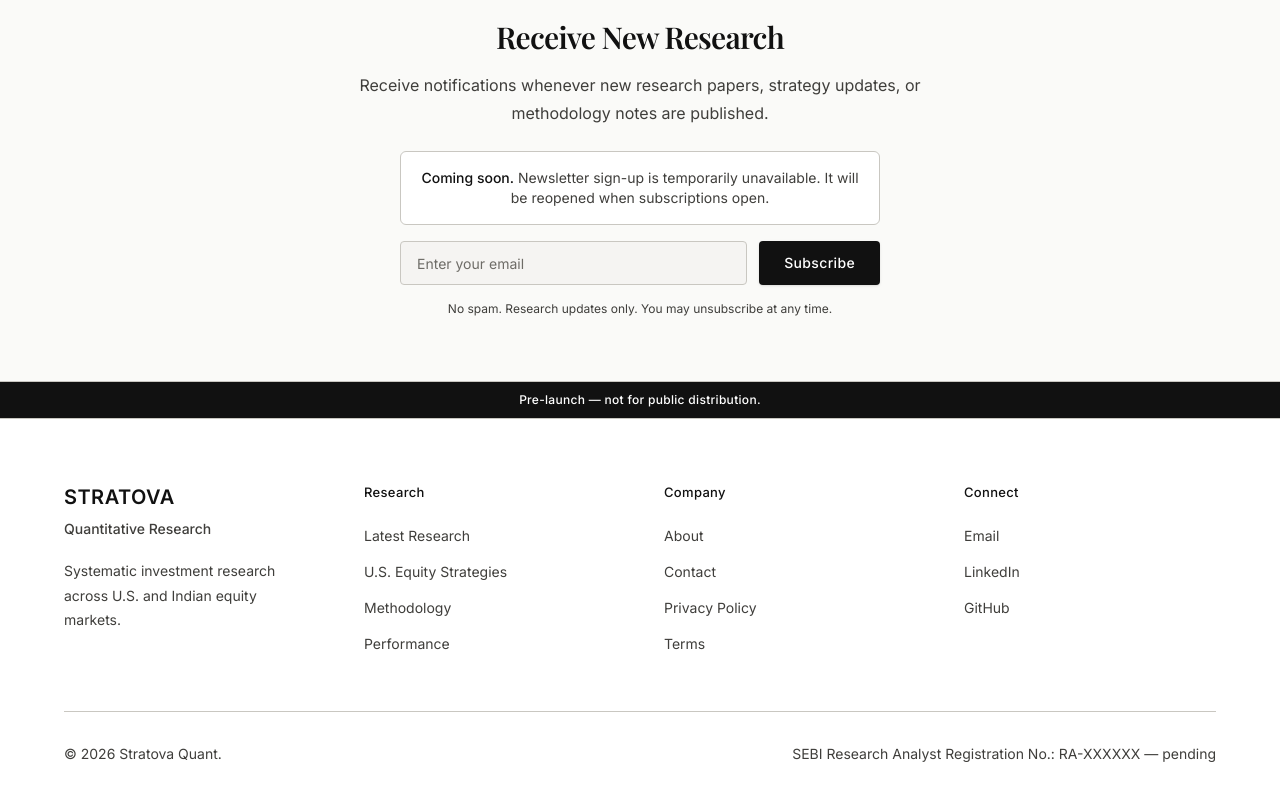
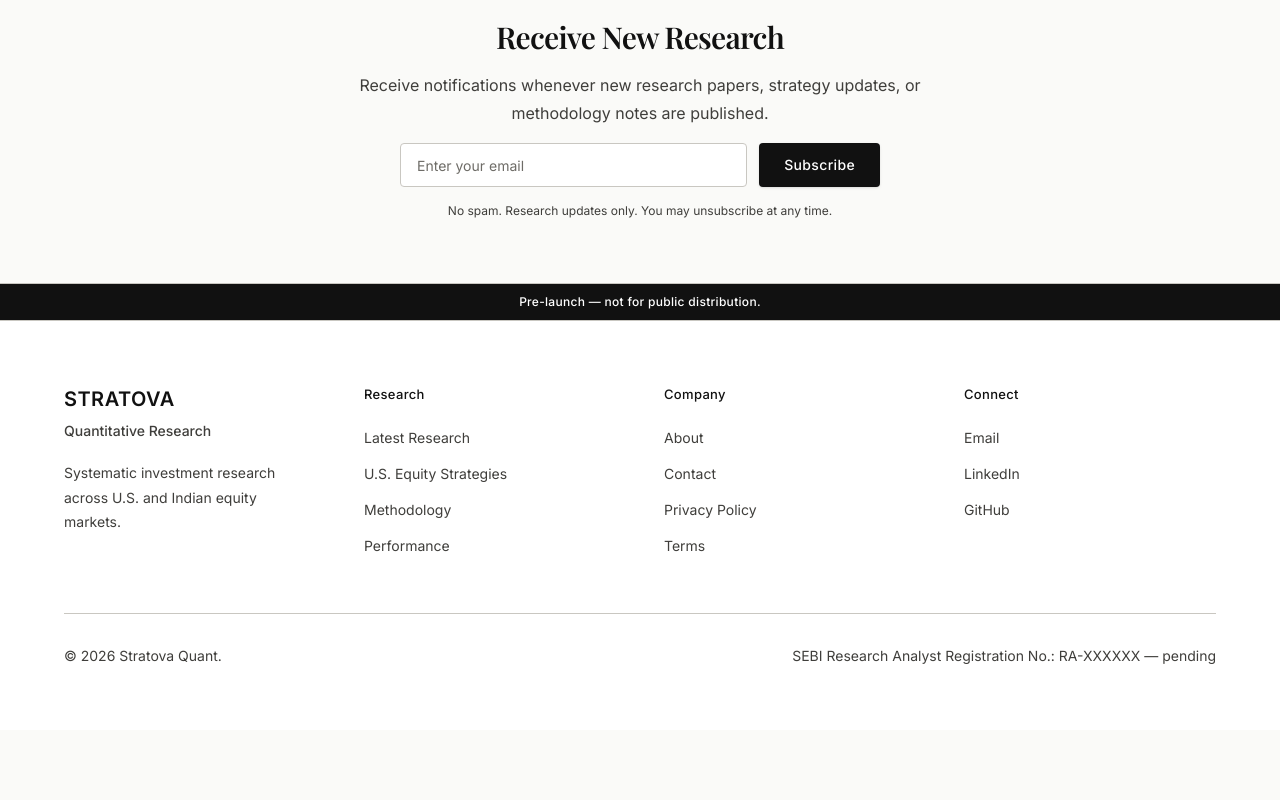
Before and after one commit to erniersnail/stratova, a Next.js app: page / in a window 1280 px wide. Shown: the part 2568-3368 px from the top of the page. After the commit the page ends 3298 px from the top, so only its background shows below. Built offline with nearby package versions, Linux system fonts and the light colour scheme; a web font is replaced by a local one.

Commit message:
Phase 4 fix: server-side email validation on forms

```diff
--- a/components/contact/ContactForm.tsx
+++ b/components/contact/ContactForm.tsx
@@ -1,54 +1,70 @@
 "use client";
 
-import { useState } from "react";
+import { useActionState } from "react";
 import Input from "@/components/ui/Input";
 import Button from "@/components/ui/Button";
+import { submitContactAction } from "@/lib/contact/actions";
 
-// ─────────────────────────────────────────────────────────────────────────────
-// DISABLED (Phase 1): no submission backend exists yet.
-// The handler was previously a no-op that silently discarded user input.
-// Inputs are disabled, the submit handler is removed, and a visible notice is
-// shown so no visitor is led to believe a message was delivered.
-// Re-enable in Phase 2 once the persistence layer exists.
-// ─────────────────────────────────────────────────────────────────────────────
+type ContactFormState = Parameters<typeof submitContactAction>[0];
+
+const initialState: ContactFormState = {};
 
 export default function ContactForm() {
-  const [formData, setFormData] = useState({ name: "", email: "", company: "", message: "" });
+  const [state, formAction, pending] = useActionState(
+    submitContactAction,
+    initialState,
+  );
 
-  const disabledClass = " disabled:cursor-not-allowed disabled:bg-surface-hover disabled:text-tertiary";
+  // Remount the fields on success so a submitted form clears itself.
+  // Uncontrolled inputs + key remount keeps error values (via defaultValue)
+  // without setState-in-effect. See react.dev "you might not need an effect".
+  const formKey = state.success ? "submitted" : "editing";
 
   return (
-    <form className="space-y-4" aria-describedby="contact-form-notice">
-      <div className="rounded-md border border-border bg-surface p-4">
-        <p id="contact-form-notice" className="text-sm text-secondary">
-          <span className="font-medium text-foreground">Coming soon.</span>{" "}
-          The contact form is temporarily unavailable. Please email{" "}
-          <a href="mailto:info@stratovaquant.com" className="underline hover:text-foreground">
-            info@stratovaquant.com
-          </a>{" "}
-          and we will respond directly.
-        </p>
-      </div>
+    <form key={formKey} action={formAction} className="space-y-4" noValidate>
+      {state.error && (
+        <div
+          role="alert"
+          className="rounded-md border border-border bg-surface px-4 py-3"
+        >
+          <p className="text-sm text-secondary">{state.error}</p>
+        </div>
+      )}
+      {state.success && (
+        <div
+          role="status"
+          className="rounded-md border border-border bg-surface px-4 py-3"
+        >
+          <p className="text-sm text-foreground">{state.success}</p>
+        </div>
+      )}
 
       <div>
         <label htmlFor="name" className="block text-sm font-medium text-foreground mb-1.5">Name</label>
-        <Input id="name" placeholder="Your name" required disabled value={formData.name} onChange={(e) => setFormData({ ...formData, name: e.target.value })} className={disabledClass} />
+        <Input id="name" name="name" placeholder="Your name" required disabled={pending} defaultValue={state.fields?.name} autoComplete="name" />
       </div>
       <div>
         <label htmlFor="email" className="block text-sm font-medium text-foreground mb-1.5">Email</label>
-        <Input id="email" type="email" placeholder="your@email.com" required disabled value={formData.email} onChange={(e) => setFormData({ ...formData, email: e.target.value })} className={disabledClass} />
+        <Input id="email" name="email" type="email" placeholder="your@email.com" required disabled={pending} defaultValue={state.fields?.email} autoComplete="email" />
       </div>
       <div>
         <label htmlFor="company" className="block text-sm font-medium text-foreground mb-1.5">Company</label>
-        <Input id="company" placeholder="Company name" disabled value={formData.company} onChange={(e) => setFormData({ ...formData, company: e.target.value })} className={disabledClass} />
+        <Input id="company" name="company" placeholder="Company name" disabled={pending} defaultValue={state.fields?.company} autoComplete="organization" />
       </div>
       <div>
         <label htmlFor="message" className="block text-sm font-medium text-foreground mb-1.5">Message</label>
-        <textarea id="message" rows={6} required disabled placeholder="How can we help?" value={formData.message} onChange={(e) => setFormData({ ...formData, message: e.target.value })} className={`w-full rounded-md border border-border bg-surface px-4 py-2.5 text-sm text-foreground placeholder:text-tertiary resize-none transition-colors duration-200 focus:border-foreground focus:outline-none disabled:cursor-not-allowed disabled:bg-surface-hover disabled:text-tertiary`} />
+        <textarea id="message" name="message" rows={6} required disabled={pending} placeholder="How can we help?" defaultValue={state.fields?.message} className="w-full rounded-md border border-border bg-surface px-4 py-2.5 text-sm text-foreground placeholder:text-tertiary resize-none transition-colors duration-200 focus:border-foreground focus:outline-none disabled:cursor-not-allowed disabled:bg-surface-hover disabled:text-tertiary" />
       </div>
-      <Button type="submit" variant="primary" size="md" disabled>
-        Send Message
+      <Button type="submit" variant="primary" size="md" disabled={pending}>
+        {pending ? "Sending…" : "Send Message"}
       </Button>
+
+      <p className="text-sm text-secondary">
+        Prefer email?{" "}
+        <a href="mailto:info@stratovaquant.com" className="underline hover:text-foreground">
+          info@stratovaquant.com
+        </a>
+      </p>
     </form>
   );
 }
--- /dev/null
+++ b/components/sections/NewsletterForm.tsx
@@ -0,0 +1,66 @@
+"use client";
+
+import { useActionState } from "react";
+import Input from "@/components/ui/Input";
+import Button from "@/components/ui/Button";
+import { subscribeNewsletterAction } from "@/lib/newsletter/actions";
+
+type NewsletterFormState = Parameters<typeof subscribeNewsletterAction>[0];
+
+const initialState: NewsletterFormState = {};
+
+export default function NewsletterForm() {
+  const [state, formAction, pending] = useActionState(
+    subscribeNewsletterAction,
+    initialState,
+  );
+
+  // Remount the field on success so a subscribed form clears itself.
+  const formKey = state.success ? "submitted" : "editing";
+
+  return (
+    <div className="mx-auto mt-4 max-w-[480px]">
+      <form
+        key={formKey}
+        action={formAction}
+        className="flex flex-col gap-3 sm:flex-row sm:items-center"
+        noValidate
+      >
+        <label htmlFor="newsletter-email" className="sr-only">
+          Email address
+        </label>
+        <Input
+          id="newsletter-email"
+          name="email"
+          type="email"
+          placeholder="Enter your email"
+          required
+          disabled={pending}
+          defaultValue={state.fields?.email}
+          autoComplete="email"
+          className="flex-1 disabled:cursor-not-allowed disabled:bg-surface-hover disabled:text-tertiary"
+        />
+        <Button
+          type="submit"
+          variant="primary"
+          size="md"
+          disabled={pending}
+          className="shrink-0"
+        >
+          {pending ? "Subscribing…" : "Subscribe"}
+        </Button>
+      </form>
+
+      {state.error && (
+        <div role="alert" className="mt-3 rounded-md border border-border bg-surface px-4 py-3">
+          <p className="text-sm text-secondary">{state.error}</p>
+        </div>
+      )}
+      {state.success && (
+        <div role="status" className="mt-3 rounded-md border border-border bg-surface px-4 py-3">
+          <p className="text-sm text-foreground">{state.success}</p>
+        </div>
+      )}
+    </div>
+  );
+}
--- a/components/sections/NewsletterSection.tsx
+++ b/components/sections/NewsletterSection.tsx
@@ -1,17 +1,7 @@
 import Section from "@/components/layout/Section";
 import Container from "@/components/layout/Container";
 import SectionHeader from "@/components/common/SectionHeader";
-import Input from "@/components/ui/Input";
-import Button from "@/components/ui/Button";
-
-// ─────────────────────────────────────────────────────────────────────────────
-// DISABLED (Phase 1): no subscription backend exists yet.
-// This form previously had no onSubmit handler and no action, so submitting it
-// triggered a native browser GET navigation and silently discarded the address.
-// Inputs are disabled and a visible notice is shown so no visitor is led to
-// believe a subscription was created.
-// Re-enable in Phase 2 once the persistence layer exists.
-// ─────────────────────────────────────────────────────────────────────────────
+import NewsletterForm from "@/components/sections/NewsletterForm";
 
 export default function NewsletterSection() {
   return (
@@ -23,39 +13,7 @@ export default function NewsletterSection() {
           description="Receive notifications whenever new research papers, strategy updates, or methodology notes are published."
         />
 
-        <div className="mx-auto mt-6 max-w-[480px] rounded-md border border-border bg-surface p-4">
-          <p id="newsletter-notice" className="text-sm text-secondary">
-            <span className="font-medium text-foreground">Coming soon.</span>{" "}
-            Newsletter sign-up is temporarily unavailable. It will be reopened when
-            subscriptions open.
-          </p>
-        </div>
-
-        <form
-          className="mx-auto mt-4 flex max-w-[480px] flex-col gap-3 sm:flex-row sm:items-center"
-          aria-describedby="newsletter-notice"
-        >
-          <label htmlFor="email-input" className="sr-only">
-            Email address
-          </label>
-          <Input
-            id="email-input"
-            type="email"
-            placeholder="Enter your email"
-            required
-            disabled
-            className="flex-1 disabled:cursor-not-allowed disabled:bg-surface-hover disabled:text-tertiary"
-          />
-          <Button
-            type="submit"
-            variant="primary"
-            size="md"
-            disabled
-            className="shrink-0"
-          >
-            Subscribe
-          </Button>
-        </form>
+        <NewsletterForm />
 
         <p className="mt-4 text-xs text-secondary">
           No spam. Research updates only. You may unsubscribe at any time.
--- /dev/null
+++ b/lib/contact/actions.ts
@@ -0,0 +1,62 @@
+"use server";
+
+import { createClient } from "@/lib/supabase/server";
+import { isValidEmail } from "@/lib/validation/email";
+
+/**
+ * Contact form state. Kept non-exported deliberately: a "use server" module
+ * may only export async functions. Callers infer it via
+ * `Parameters<typeof submitContactAction>[0]`.
+ */
+type ContactState = {
+  error?: string;
+  success?: string;
+  fields?: {
+    name?: string;
+    email?: string;
+    company?: string;
+    message?: string;
+  };
+};
+
+/**
+ * Persists a contact submission. Only (email, message) are stored — see
+ * migration 0001. Name/company are collected for context in the UI and
+ * validated, but have no column. DB errors are never leaked to the visitor.
+ */
+export async function submitContactAction(
+  _prev: ContactState,
+  formData: FormData,
+): Promise<ContactState> {
+  const name = String(formData.get("name") ?? "").trim();
+  const email = String(formData.get("email") ?? "").trim();
+  const company = String(formData.get("company") ?? "").trim();
+  const message = String(formData.get("message") ?? "").trim();
+
+  const fields = { name, email, company, message };
+
+  if (!name) {
+    return { error: "Please provide your name.", fields };
+  }
+  if (!email || !message) {
+    return { error: "Please provide your email and a message.", fields };
+  }
+  if (!isValidEmail(email)) {
+    return { error: "Enter a valid email address.", fields };
+  }
+
+  const supabase = await createClient();
+
+  const { error } = await supabase
+    .from("contact_submissions")
+    .insert({ email, message });
+
+  if (error) {
+    return {
+      error: "Could not send. Please try again or email us directly.",
+      fields,
+    };
+  }
+
+  return { success: "Thanks — we'll be in touch." };
+}
--- /dev/null
+++ b/lib/newsletter/actions.ts
@@ -0,0 +1,48 @@
+"use server";
+
+import { createClient } from "@/lib/supabase/server";
+import { isValidEmail } from "@/lib/validation/email";
+
+/**
+ * Newsletter state. Kept non-exported deliberately: a "use server" module
+ * may only export async functions. Callers infer it via
+ * `Parameters<typeof subscribeNewsletterAction>[0]`.
+ */
+type NewsletterState = {
+  error?: string;
+  success?: string;
+  fields?: { email?: string };
+};
+
+/**
+ * Subscribes an email to the newsletter. A duplicate address returns the
+ * same success copy — never reveals whether an email is already subscribed.
+ */
+export async function subscribeNewsletterAction(
+  _prev: NewsletterState,
+  formData: FormData,
+): Promise<NewsletterState> {
+  const email = String(formData.get("email") ?? "").trim();
+
+  if (!email) {
+    return { error: "Please enter your email address.", fields: { email } };
+  }
+  if (!isValidEmail(email)) {
+    return { error: "Enter a valid email address.", fields: { email } };
+  }
+
+  const supabase = await createClient();
+
+  const { error } = await supabase
+    .from("newsletter_signups")
+    .insert({ email });
+
+  if (error) {
+    if ((error as { code?: string }).code === "23505") {
+      return { success: "You're already on the list." };
+    }
+    return { error: "Could not subscribe. Please try again.", fields: { email } };
+  }
+
+  return { success: "You're on the list." };
+}
--- /dev/null
+++ b/lib/validation/email.ts
@@ -0,0 +1,7 @@
+export const EMAIL_RE = /^[^\s@]+@[^\s@]+\.[^\s@]{2,}$/;
+
+export function isValidEmail(raw: string): boolean {
+  const trimmed = raw.trim();
+  if (trimmed.length === 0 || trimmed.length > 254) return false;
+  return EMAIL_RE.test(trimmed);
+}
```
Also changed, not shown: components/ui/data-table.tsx (added, +60 -0 lines).
